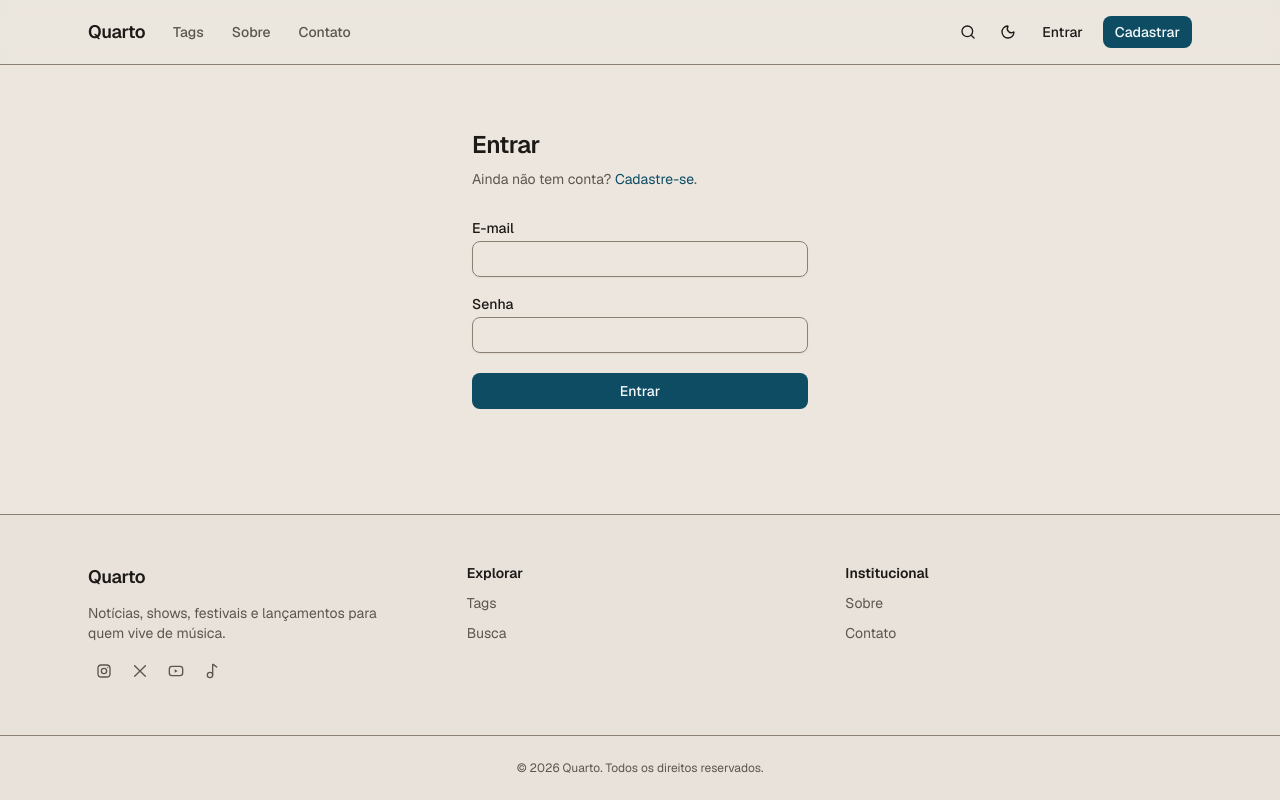
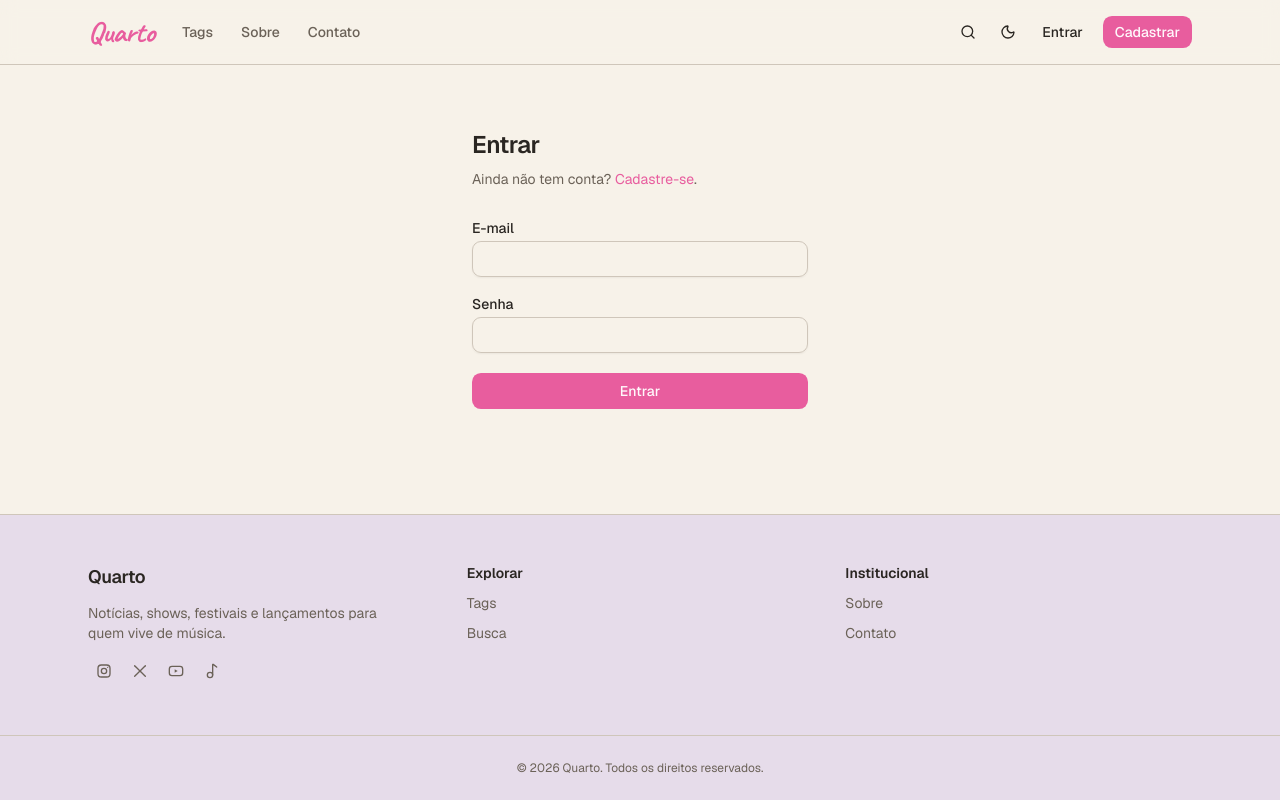
Before and after one commit to mylenosa/littleblog, a Next.js app: page /login in a window 1280 px wide. Built offline with nearby package versions, Linux system fonts and the light colour scheme; no server answers.

Commit message:
Atualiza identidade visual da home

```diff
--- a/src/app/globals.css
+++ b/src/app/globals.css
@@ -10,7 +10,7 @@
   --color-foreground: var(--foreground);
   --font-sans: var(--font-sans);
   --font-mono: var(--font-geist-mono);
-  --font-heading: var(--font-sans);
+  --font-heading: var(--font-caveat);
   --color-sidebar-ring: var(--sidebar-ring);
   --color-sidebar-border: var(--sidebar-border);
   --color-sidebar-accent-foreground: var(--sidebar-accent-foreground);
@@ -49,35 +49,36 @@
   --radius-2xl: calc(var(--radius) * 1.8);
   --radius-3xl: calc(var(--radius) * 2.2);
   --radius-4xl: calc(var(--radius) * 2.6);
+  --color-photo-border: var(--photo-border);
 }
-
 :root {
-  --background: #ece6de;
-  --foreground: #1c1917;
-  --card: #faf7f3;
-  --card-foreground: #1c1917;
-  --popover: #faf7f3;
-  --popover-foreground: #1c1917;
-  --primary: #0e4c64;
-  --primary-foreground: #f5fafb;
-  --secondary: #e2dbd1;
-  --secondary-foreground: #1c1917;
-  --muted: #e2dbd1;
-  --muted-foreground: #5c5650;
-  --accent: #e2dbd1;
-  --accent-foreground: #1c1917;
-  --destructive: #840016;
-  --spotlight: #840016;
-  --spotlight-foreground: #fbeeef;
-  --border: #8c8072;
-  --input: #8c8072;
-  --ring: #0e4c64;
+  --background: #f7f2e9;
+  --foreground: #2a2622;
+  --card: #fffdf8;
+  --card-foreground: #2a2622;
+  --popover: #fffdf8;
+  --popover-foreground: #2a2622;
+  --primary: #e85d9e;
+  --primary-foreground: #fff8fb;
+  --secondary: #cbb8ea;
+  --secondary-foreground: #2a2138;
+  --muted: #ece5d6;
+  --muted-foreground: #6b6258;
+  --accent: #f6dce9;
+  --accent-foreground: #2a2622;
+  --destructive: #b23a5c;
+  --spotlight: #e85d9e;
+  --spotlight-foreground: #fff8fb;
+  --border: #cfc6ba;
+  --input: #cfc6ba;
+  --ring: #e85d9e;
+  --photo-border: #fdf9f2;
   --chart-1: oklch(0.87 0 0);
   --chart-2: oklch(0.556 0 0);
   --chart-3: oklch(0.439 0 0);
   --chart-4: oklch(0.371 0 0);
   --chart-5: oklch(0.269 0 0);
-  --radius: 0.625rem;
+  --radius: 0.7rem;
   --sidebar: oklch(0.985 0 0);
   --sidebar-foreground: oklch(0.145 0 0);
   --sidebar-primary: oklch(0.205 0 0);
@@ -89,26 +90,26 @@
 }
 
 .dark {
-  --background: #121415;
-  --foreground: #ecebe7;
-  --card: #1a1d1f;
-  --card-foreground: #ecebe7;
-  --popover: #1a1d1f;
-  --popover-foreground: #ecebe7;
-  --primary: #63afc9;
-  --primary-foreground: #062430;
-  --secondary: #24272a;
-  --secondary-foreground: #ecebe7;
-  --muted: #24272a;
-  --muted-foreground: #a3a29e;
-  --accent: #24272a;
-  --accent-foreground: #ecebe7;
+  --background: #1e1b18;
+  --foreground: #f2ece0;
+  --card: #29251f;
+  --card-foreground: #f2ece0;
+  --popover: #29251f;
+  --popover-foreground: #f2ece0;
+  --primary: #f2a6c9;
+  --primary-foreground: #2a1520;
+  --secondary: #b79bdb;
+  --secondary-foreground: #211a30;
+  --muted: #352f28;
+  --muted-foreground: #b0a696;
+  --accent: #3d2530;
+  --accent-foreground: #f6dce9;
   --destructive: #e2657a;
-  --spotlight: #e2657a;
-  --spotlight-foreground: #2b060b;
-  --border: oklch(1 0 0 / 35%);
-  --input: oklch(1 0 0 / 35%);
-  --ring: #63afc9;
+  --spotlight: #f2a6c9;
+  --spotlight-foreground: #2a1520;
+  --border: #453f36;
+  --input: #453f36;
+  --ring: #f2a6c9;
   --chart-1: oklch(0.87 0 0);
   --chart-2: oklch(0.556 0 0);
   --chart-3: oklch(0.439 0 0);
--- a/src/app/layout.tsx
+++ b/src/app/layout.tsx
@@ -1,5 +1,5 @@
 import type { Metadata } from "next";
-import { Geist, Geist_Mono } from "next/font/google";
+import { Geist, Geist_Mono, Caveat } from "next/font/google";
 import "./globals.css";
 import { ThemeProvider } from "@/components/theme-provider";
 import { Header } from "@/components/layout/header";
@@ -15,6 +15,12 @@ const geistSans = Geist({
 const geistMono = Geist_Mono({
   variable: "--font-geist-mono",
   subsets: ["latin"],
+});
+
+const caveat = Caveat({
+  variable: "--font-caveat",
+  subsets: ["latin"],
+  weight: ["500", "700"],
 });
 
 export const metadata: Metadata = {
@@ -45,7 +51,7 @@ export default function RootLayout({ children }: LayoutProps<"/">) {
     <html
       lang="pt-BR"
       suppressHydrationWarning
-      className={`${geistSans.variable} ${geistMono.variable} h-full antialiased`}
+      className={`${geistSans.variable} ${geistMono.variable} ${caveat.variable} h-full antialiased`}
     >
       <body className="min-h-full flex flex-col">
         <ThemeProvider
--- a/src/app/page.tsx
+++ b/src/app/page.tsx
@@ -29,7 +29,7 @@ export default async function Home() {
           <div className="grid gap-6 md:grid-cols-2 md:items-center">
             <Link
               href={`/artigos/${hero.slug}`}
-              className="group rounded-xl focus-visible:outline-none focus-visible:ring-3 focus-visible:ring-ring/50"
+              className="group -rotate-2 rounded-sm border-8 border-photo-border p-0 shadow-lg transition-transform hover:rotate-0 focus-visible:outline-none focus-visible:ring-3 focus-visible:ring-ring/50"
             >
               <ArticleCover
                 slug={hero.slug}
@@ -44,7 +44,7 @@ export default async function Home() {
                   <TagBadge key={tag} tag={tag} />
                 ))}
               </div>
-              <h1 className="text-2xl font-semibold leading-tight tracking-tight sm:text-3xl">
+              <h1 className="font-heading text-4xl leading-tight tracking-tight sm:text-5xl">
                 <Link
                   href={`/artigos/${hero.slug}`}
                   className="rounded-sm hover:text-primary focus-visible:outline-none focus-visible:ring-3 focus-visible:ring-ring/50"
@@ -65,7 +65,7 @@ export default async function Home() {
 
       {restFeatured.length > 0 && (
         <section aria-labelledby="destaques" className="mb-14">
-          <h2 id="destaques" className="mb-5 text-lg font-semibold tracking-tight">
+          <h2 id="destaques" className="mb-5 font-heading text-3xl tracking-tight">
             Também em destaque
           </h2>
           <div className="grid gap-8 sm:grid-cols-2">
@@ -80,7 +80,7 @@ export default async function Home() {
         <section aria-labelledby="tags-em-alta" className="mb-14">
           <h2
             id="tags-em-alta"
-            className="mb-4 text-lg font-semibold tracking-tight"
+            className="mb-4 font-heading text-3xl tracking-tight"
           >
             Explorar por tag
           </h2>
@@ -93,7 +93,7 @@ export default async function Home() {
       )}
 
       <section aria-labelledby="recentes">
-        <h2 id="recentes" className="mb-5 text-lg font-semibold tracking-tight">
+        <h2 id="recentes" className="mb-5 font-heading text-3xl tracking-tight">
           Publicações recentes
         </h2>
         <div className="grid gap-8 sm:grid-cols-2 lg:grid-cols-3">
--- a/src/components/articles/article-card.tsx
+++ b/src/components/articles/article-card.tsx
@@ -4,12 +4,20 @@ import { ArticleCover } from "@/components/articles/article-cover";
 import { TagBadge } from "@/components/articles/tag-badge";
 import { ArticleMeta } from "@/components/articles/article-meta";
 
+function tilt(slug: string) {
+  let hash = 0;
+  for (let i = 0; i < slug.length; i++) {
+    hash = (hash * 31 + slug.charCodeAt(i)) >>> 0;
+  }
+  return hash % 2 === 0 ? "-rotate-1" : "rotate-1";
+}
+
 export function ArticleCard({ article }: { article: ArticleMetaType }) {
   return (
     <article className="group flex flex-col gap-3">
       <Link
         href={`/artigos/${article.slug}`}
-        className="rounded-lg focus-visible:outline-none focus-visible:ring-3 focus-visible:ring-ring/50"
+        className={`${tilt(article.slug)} rounded-sm border-6 border-photo-border p-0 shadow-sm transition-transform hover:rotate-0 focus-visible:outline-none focus-visible:ring-3 focus-visible:ring-ring/50`}
       >
         <ArticleCover
           slug={article.slug}
@@ -24,7 +32,7 @@ export function ArticleCard({ article }: { article: ArticleMetaType }) {
         ))}
       </div>
 
-      <h3 className="text-lg font-semibold leading-snug tracking-tight">
+      <h3 className="font-heading text-2xl leading-snug tracking-tight">
         <Link
           href={`/artigos/${article.slug}`}
           className="rounded-sm hover:text-primary focus-visible:outline-none focus-visible:ring-3 focus-visible:ring-ring/50"
--- a/src/components/articles/tag-badge.tsx
+++ b/src/components/articles/tag-badge.tsx
@@ -1,11 +1,28 @@
 import Link from "next/link";
 import { Badge } from "@/components/ui/badge";
 
+const TAG_PALETTE = [
+  { bg: "#f6dce9", fg: "#7a1f52" },
+  { bg: "#e4d6f7", fg: "#4b1d91" },
+  { bg: "#fbc7de", fg: "#5c1440" },
+  { bg: "#d9c9f0", fg: "#3a1670" },
+];
+
+function tagColor(tag: string) {
+  let hash = 0;
+  for (let i = 0; i < tag.length; i++) {
+    hash = (hash * 31 + tag.charCodeAt(i)) >>> 0;
+  }
+  return TAG_PALETTE[hash % TAG_PALETTE.length];
+}
+
 export function TagBadge({ tag }: { tag: string }) {
+  const { bg, fg } = tagColor(tag);
   return (
     <Badge
       variant="outline"
-      className="rounded-full font-normal text-muted-foreground hover:border-primary hover:text-primary"
+      className="rounded-full border-transparent font-normal transition-transform hover:-translate-y-0.5"
+      style={{ backgroundColor: bg, color: fg }}
       render={<Link href={`/tags/${encodeURIComponent(tag)}`} />}
     >
       #{tag}
--- a/src/components/layout/header.tsx
+++ b/src/components/layout/header.tsx
@@ -20,7 +20,7 @@ export async function Header() {
       <div className="mx-auto flex h-16 max-w-6xl items-center gap-4 px-4 sm:px-6">
         <Link
           href="/"
-          className="shrink-0 rounded-md text-lg font-semibold tracking-tight focus-visible:outline-none focus-visible:ring-3 focus-visible:ring-ring/50"
+          className="shrink-0 rounded-md font-heading text-3xl font-bold tracking-tight text-primary focus-visible:outline-none focus-visible:ring-3 focus-visible:ring-ring/50"
         >
           Quarto
         </Link>
```
